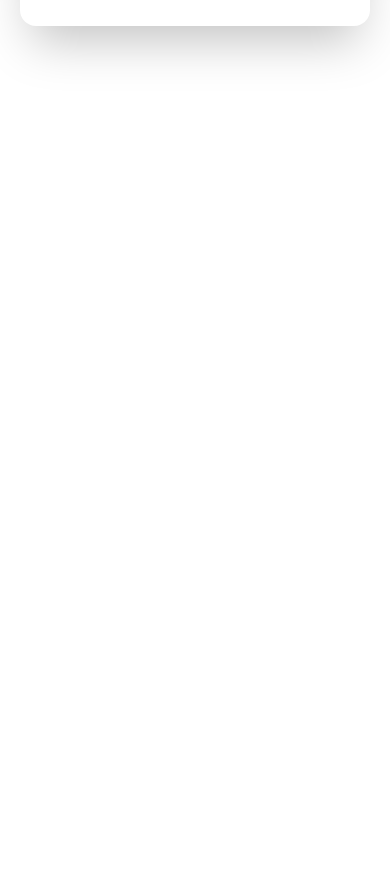
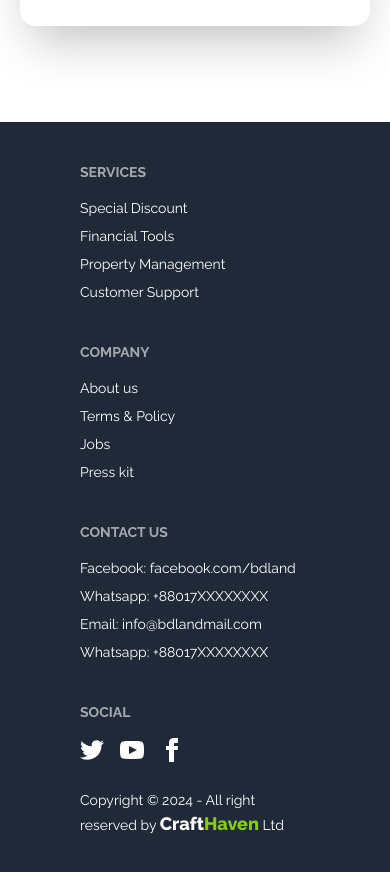
Before and after one commit to SangramBishwas/craft-haven-client, a React (Vite) app: page /login in a window 390 px wide. Shown: the part 840-1712 px from the top of the page. Before the commit the page ends 962 px from the top, so only its background shows below. Built offline with nearby package versions, Linux system fonts and the light colour scheme; no server answers.

Commit message:
my crafts data loaded successfully and make this ui with responsive

```diff
--- /dev/null
+++ b/src/Components/Footer.jsx
@@ -0,0 +1,42 @@
+import { Link } from "react-router-dom";
+
+const Footer = () => {
+    return (
+        <div>
+            <footer className="footer py-10 px-20 bg-base-content text-white">
+                <nav>
+                    <h6 className="footer-title">Services</h6>
+                    <a className="link link-hover">Special Discount</a>
+                    <a className="link link-hover">Financial Tools</a>
+                    <a className="link link-hover">Property Management</a>
+                    <a className="link link-hover">Customer Support</a>
+                </nav>
+                <nav>
+                    <h6 className="footer-title">Company</h6>
+                    <a className="link link-hover">About us</a>
+                    <a className="link link-hover">Terms & Policy</a>
+                    <a className="link link-hover">Jobs</a>
+                    <a className="link link-hover">Press kit</a>
+                </nav>
+                <nav>
+                    <h6 className="footer-title">Contact Us</h6>
+                    <a>Facebook: facebook.com/bdland</a>
+                    <a>Whatsapp:  +88017XXXXXXXX</a>
+                    <a>Email: info@bdlandmail.com</a>
+                    <a>Whatsapp:  +88017XXXXXXXX</a>
+                </nav>
+                <nav>
+                    <h6 className="footer-title">Social</h6>
+                    <div className="grid grid-flow-col gap-4">
+                        <a><svg xmlns="http://www.w3.org/2000/svg" width="24" height="24" viewBox="0 0 24 24" className="fill-current"><path d="M24 4.557c-.883.392-1.832.656-2.828.775 1.017-.609 1.798-1.574 2.165-2.724-.951.564-2.005.974-3.127 1.195-.897-.957-2.178-1.555-3.594-1.555-3.179 0-5.515 2.966-4.797 6.045-4.091-.205-7.719-2.165-10.148-5.144-1.29 2.213-.669 5.108 1.523 6.574-.806-.026-1.566-.247-2.229-.616-.054 2.281 1.581 4.415 3.949 4.89-.693.188-1.452.232-2.224.084.626 1.956 2.444 3.379 4.6 3.419-2.07 1.623-4.678 2.348-7.29 2.04 2.179 1.397 4.768 2.212 7.548 2.212 9.142 0 14.307-7.721 13.995-14.646.962-.695 1.797-1.562 2.457-2.549z"></path></svg></a>
+                        <a><svg xmlns="http://www.w3.org/2000/svg" width="24" height="24" viewBox="0 0 24 24" className="fill-current"><path d="M19.615 3.184c-3.604-.246-11.631-.245-15.23 0-3.897.266-4.356 2.62-4.385 8.816.029 6.185.484 8.549 4.385 8.816 3.6.245 11.626.246 15.23 0 3.897-.266 4.356-2.62 4.385-8.816-.029-6.185-.484-8.549-4.385-8.816zm-10.615 12.816v-8l8 3.993-8 4.007z"></path></svg></a>
+                        <a><svg xmlns="http://www.w3.org/2000/svg" width="24" height="24" viewBox="0 0 24 24" className="fill-current"><path d="M9 8h-3v4h3v12h5v-12h3.642l.358-4h-4v-1.667c0-.955.192-1.333 1.115-1.333h2.885v-5h-3.808c-3.596 0-5.192 1.583-5.192 4.615v3.385z"></path></svg></a>
+                    </div>
+                    <p className="my-5">Copyright © 2024 - All right reserved by <Link to="/" className="font-extrabold text-lg cursor-pointer text-white">Craft<span className="text-lime-500">Haven</span></Link> Ltd</p>
+                </nav>
+            </footer>
+        </div>
+    );
+};
+
+export default Footer;
--- a/src/Components/Navbar.jsx
+++ b/src/Components/Navbar.jsx
@@ -5,6 +5,7 @@ import useAuth from "../Custom Hook/useAuth";
 
 const Navbar = () => {
     const { user, LogOut } = useAuth();
+    console.log(user)
     const handleLogout = () => {
         LogOut()
             .then()
@@ -15,7 +16,7 @@ const Navbar = () => {
         <li onClick="Reload()" className="hover:underline"><NavLink className={({isActive}) => isActive ? "text-lime-500 font-bold" : "text-white"} to="/all">All Items</NavLink></li>
         <li onClick="Reload()" className="hover:underline"><NavLink className={({isActive}) => isActive ? "text-lime-500 font-bold" : "text-white"} to="/register">register</NavLink></li>
         <li onClick="Reload()" className="hover:underline"><NavLink className={({isActive}) => isActive ? "text-lime-500 font-bold" : "text-white"} to="/add">Add Items</NavLink></li>
-        <li onClick="Reload()" className="hover:underline"><NavLink className={({isActive}) => isActive ? "text-lime-500 font-bold" : "text-white"} to="/myArt&Craft">My Art & Craft</NavLink></li>
+        <li onClick="Reload()" className="hover:underline"><NavLink className={({isActive}) => isActive ? "text-lime-500 font-bold" : "text-white"} to="/myCraft">My Crafts</NavLink></li>
     </>
     return (
         <div className="lg:pl-20 navbar bg-base-content fixed z-50 text-white">
--- a/src/Components/Pages/AddItem.jsx
+++ b/src/Components/Pages/AddItem.jsx
@@ -26,12 +26,13 @@ const AddItem = () => {
         const category = form.get('category');
         const image = form.get('image');
         const description = form.get('description');
+        const price = form.get('price');
         const time = form.get('time');
         const rating = form.get('rating');
         const customization = custom;
         const stock = status;
 
-        const newCraft = { artist, email, name, category, image, description, time, rating, customization, stock };
+        const newCraft = { artist, email, name, category, image, description, price, time, rating, customization, stock };
         console.log(newCraft);
 
         fetch('http://localhost:5000/craft', {
--- a/src/Components/Pages/AllItem.jsx
+++ b/src/Components/Pages/AllItem.jsx
@@ -26,7 +26,7 @@ const AllItem = () => {
                                 <td>{craft.category}</td>
                                 <td>{craft.artist}</td>
                                 <td>{craft.rating}</td>
-                                <td className="hover:underline"><Link to={`/card.json/${craft._id}`}>View Details</Link></td>
+                                <td className="hover:underline"><Link to={`/craft/${craft._id}`}>View Details</Link></td>
                             </tr>
 
                             )
--- a/src/Components/Pages/Details.jsx
+++ b/src/Components/Pages/Details.jsx
@@ -14,7 +14,7 @@ const Details = () => {
                 Craft Details
             </h2>
             <div className="flex gap-10 justify-between">
-                <div>
+                <div className="w-2/3">
                     <img className="w-full" src={image} alt="" />
                 </div>
                 <div className="bg-base-200 w-1/3 py-5 px-10">
--- /dev/null
+++ b/src/Components/Pages/Error.jsx
@@ -0,0 +1,19 @@
+import { Link } from "react-router-dom";
+
+const Error = () => {
+    return (
+        <div className="min-h-screen flex items-center justify-center text-center text-num">
+            <div className="space-y-3">
+                <h1 className="text-6xl lg:text-9xl font-extrabold">Oops!</h1>
+                <h3 className="text-3xl font-bold my-5">404 - PAGE NOT FOUND</h3>
+                <p className="pb-5">The page you are looking for might have been removed,<br /> had changed the name or is temporarily unavailable.</p>
+                <Link to="/">
+                    <button className="btn btn-primary rounded-full text-lg">Go To Homepage</button>
+                </Link>
+
+            </div>
+        </div>
+    );
+};
+
+export default Error;
--- a/src/Components/Pages/MyArtCrafts.jsx
+++ /dev/null
@@ -1,9 +0,0 @@
-const MyArtCrafts = () => {
-    return (
-        <div>
-
-        </div>
-    );
-};
-
-export default MyArtCrafts;
--- /dev/null
+++ b/src/Components/Pages/MyCraftDetails.jsx
@@ -0,0 +1,33 @@
+import PropTypes from 'prop-types';
+import { FaStarHalfAlt } from 'react-icons/fa';
+
+const MyCraftDetails = ({ craft }) => {
+    const { name, image, price, rating, stock, customization } = craft
+    return (
+        <div className="card flex-col lg:flex-row card-side bg-base-100 shadow-xl">
+            <figure className='lg:w-1/2'><img className='lg:h-full ' src={image} alt="Movie" /></figure>
+            <div className="lg:w-1/2 space-y-4 px-5 lg:px-10">
+                <h2 className="card-title">{name}</h2>
+                    <div>customization: <span className="font-semibold">{customization}</span></div>
+                    <div>status: <span className="font-semibold">{stock}</span></div>
+                <div className="flex items-center justify-between">
+                    <div>price: <span className="font-semibold text-num">{price}Tk</span></div>
+                    <div className='flex gap-1 items-center text-lg'>
+                        <FaStarHalfAlt />
+                        <h3 className='text-num'>{rating}</h3>
+                    </div>
+                </div>
+                <div className="flex pb-2 justify-between">
+                    <button className="btn btn-sm btn-primary">Update</button>
+                    <button className="btn btn-sm btn-primary">Delete</button>
+                </div>
+            </div>
+        </div>
+    );
+};
+
+MyCraftDetails.propTypes = {
+    craft: PropTypes.object
+};
+
+export default MyCraftDetails;
--- /dev/null
+++ b/src/Components/Pages/MyCrafts.jsx
@@ -0,0 +1,30 @@
+import { useEffect, useState } from "react";
+import useAuth from "../../Custom Hook/useAuth";
+import MyCraftDetails from "./MyCraftDetails";
+
+const MyCrafts = () => {
+    const { user } = useAuth();
+    const [items, setitems] = useState([])
+    useEffect(()=> {
+        fetch(`http://localhost:5000/myCraft/${user?.email}`)
+        .then(res => res.json())
+        .then(data => {
+            console.log(data)
+            setitems(data)
+        })
+    }, [user])
+
+    return (
+        <div className="mx-5 md:mx-10 lg:mx-20 py-24">
+                    <div className="my-5 mx-auto gap-7 grid lg:grid-cols-2">
+                        {
+                            items.map((item) => <MyCraftDetails
+                                key={item._id}
+                                craft={item}></MyCraftDetails>)
+                        }
+                    </div>
+        </div>
+    );
+};
+
+export default MyCrafts;
--- a/src/Root.jsx
+++ b/src/Root.jsx
@@ -1,11 +1,13 @@
 import { Outlet } from "react-router-dom";
 import Navbar from "./Components/Navbar";
+import Footer from "./Components/Footer";
 
 const Root = () => {
     return (
         <div>
             <Navbar />
             <Outlet />
+            <Footer />
         </div>
     );
 };
--- a/src/Routes.jsx
+++ b/src/Routes.jsx
@@ -7,14 +7,16 @@ import Login from "./Components/Pages/Login";
 import Regiser from "./Components/Pages/Regiser";
 import AllItem from "./Components/Pages/AllItem";
 import AddItem from "./Components/Pages/AddItem";
-import MyArtCrafts from "./Components/Pages/MyArtCrafts";
 import Details from "./Components/Pages/Details";
 import PrivateRoute from "./PrivateRoute";
+import MyCrafts from "./Components/Pages/MyCrafts";
+import Error from "./Components/Pages/Error";
 
 const router = createBrowserRouter([
     {
         path: "/",
         element: <Root />,
+        errorElement: <Error />,
         children: [
             {
                 path: '/',
@@ -44,9 +46,9 @@ const router = createBrowserRouter([
                 element: <PrivateRoute><AddItem /></PrivateRoute>
             },
             {
-                path: '/myArt&Craft',
-                element: <MyArtCrafts></MyArtCrafts>
-            },
+                path: '/myCraft',
+                element: <MyCrafts />
+            }
         ]
     },
 ]);
```
